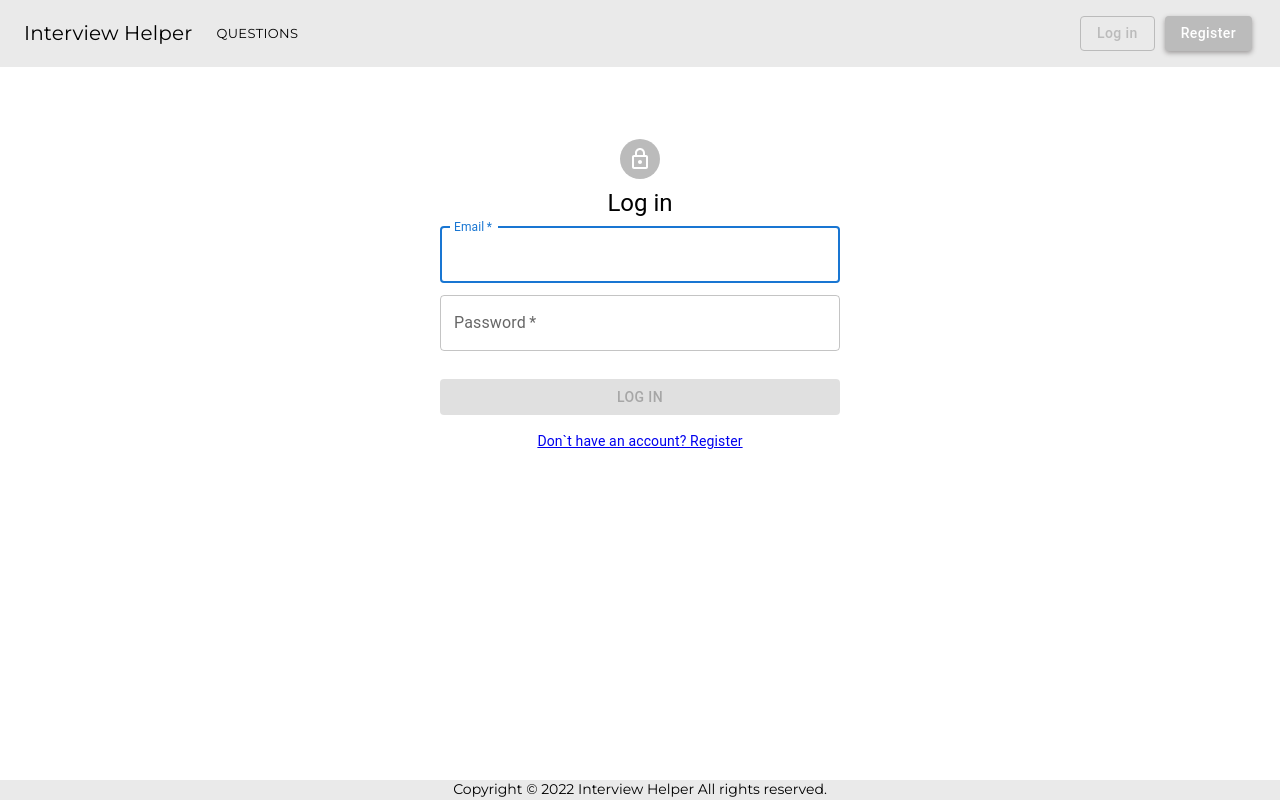
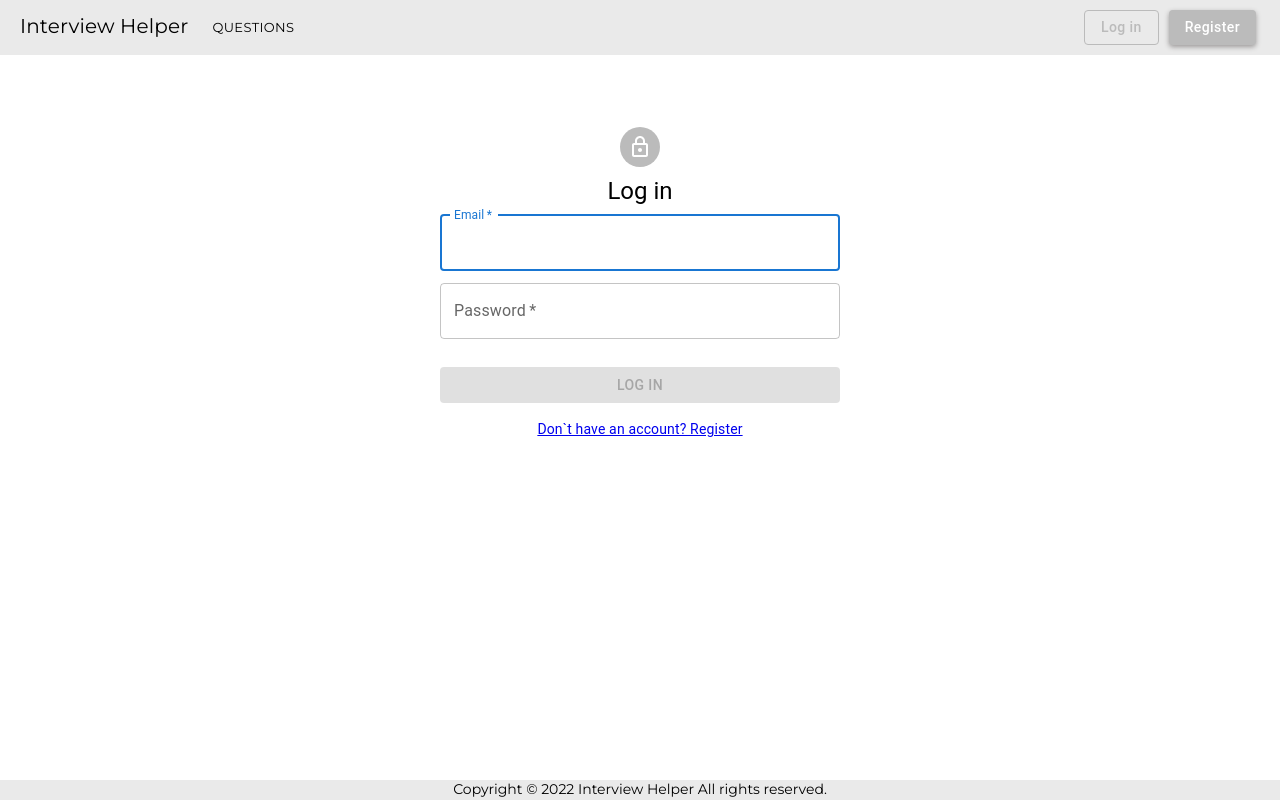
Before and after one commit to Sverdiyev/InterviewHelperFE, a React (Create React App) app: page /login in a window 1280 px wide. Built offline with nearby package versions, Linux system fonts and the light colour scheme.

Commit message:
smaller navbar

```diff
--- a/src/components/Layout/Navbar/Navbar.jsx
+++ b/src/components/Layout/Navbar/Navbar.jsx
@@ -1,10 +1,11 @@
 import { Link } from 'react-router-dom';
-import { AppBar, Button, Container, Grid, Toolbar, Typography } from '@mui/material';
+import { AppBar, Button, Grid, Typography } from '@mui/material';
 import { styled } from '@mui/system';
 import AuthActions from './AuthActions.jsx';
 
 const StyledAppBar = styled(AppBar)({
-  backgroundColor: '#EAEAEA'
+  backgroundColor: '#EAEAEA',
+  padding: '10px 20px'
 });
 
 const StyledTypography = styled(Typography)({
@@ -18,7 +19,8 @@ const StyledButton = styled(Button)({
   textDecoration: 'none',
   fontFamily: 'Montserrat',
   fontSize: '13px',
-  display: 'block'
+  display: 'block',
+  margin: 0
 });
 
 const pages = { questions: '' };
@@ -27,29 +29,20 @@ function Navbar() {
   return (
     <>
       <StyledAppBar position="static">
-        <Container maxWidth="xl">
-          <Toolbar disableGutters>
-            <StyledTypography
-              variant="h6"
-              noWrap
-              component={Link}
-              to="/"
-              sx={{ mr: 2, display: 'flex' }}>
+        <Grid container>
+          <StyledTypography variant="h6" noWrap component={Link} to="/" sx={{ mr: 2 }}>
             Interview Helper
           </StyledTypography>
 
           <Grid container sx={{ flex: 1 }}>
             {Object.keys(pages).map((page) => (
               <Link key={page} to={'/' + pages[page]} style={{ textDecoration: 'none' }}>
-                  <StyledButton key={page} sx={{ my: 2 }}>
-                    {page}
-                  </StyledButton>
+                <StyledButton key={page}>{page}</StyledButton>
               </Link>
             ))}
           </Grid>
           <AuthActions />
-          </Toolbar>
-        </Container>
+        </Grid>
       </StyledAppBar>
     </>
   );
```
Lines whose indentation alone changed are shown as unchanged.
